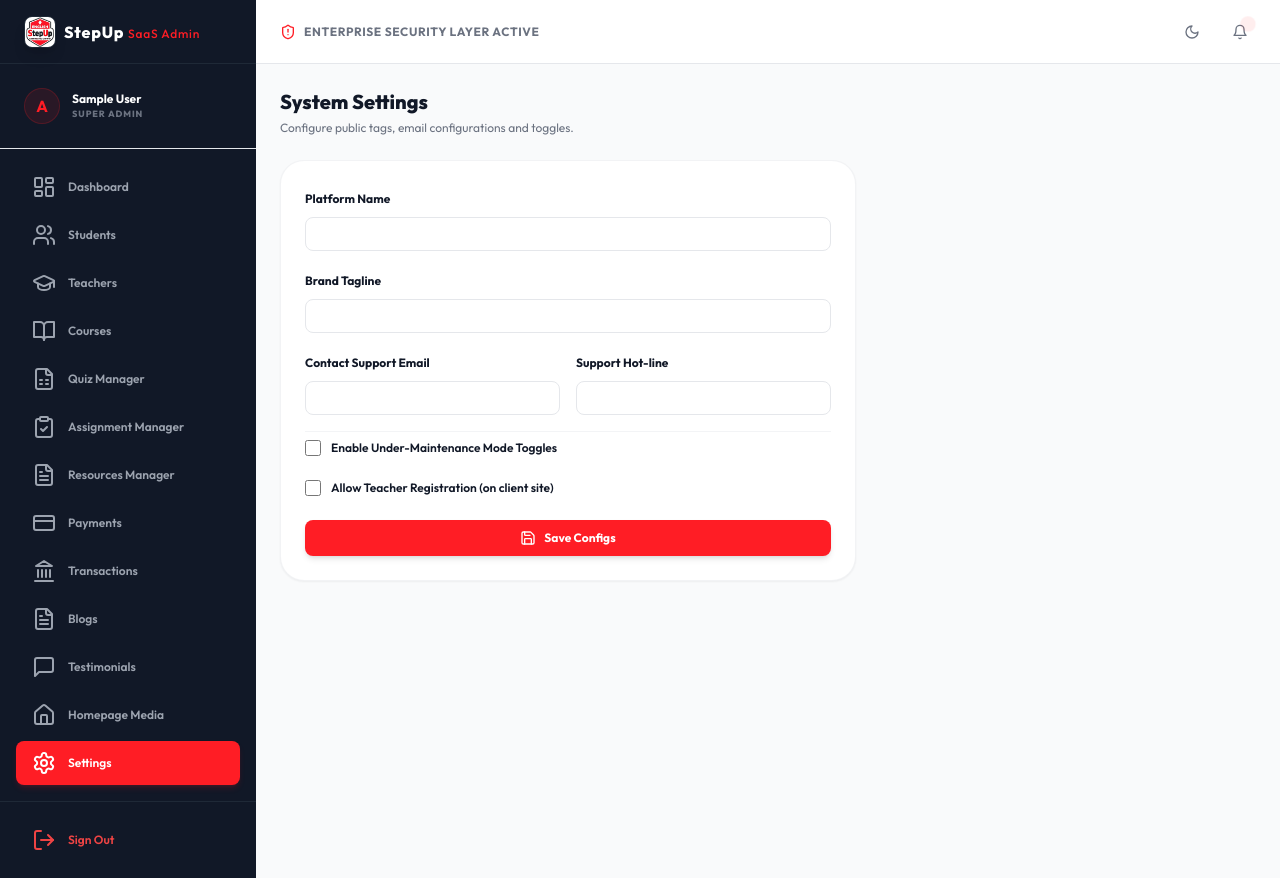
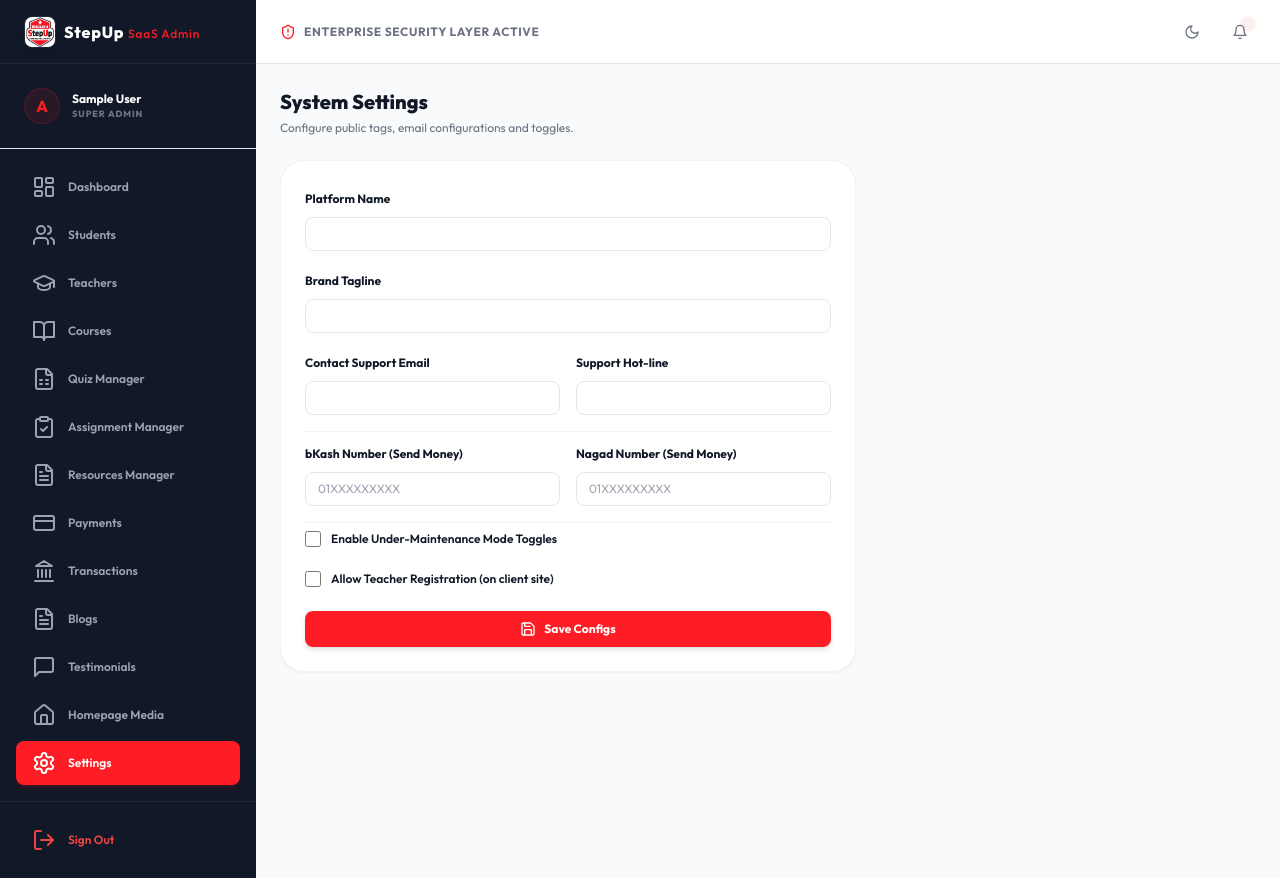
Before and after one commit to salahuddingfx/StepUp-Admin, a React (Vite) app: page /admin/settings in a window 1280 px wide. Built offline with nearby package versions, Linux system fonts and the light colour scheme; no server answers; sample sign-in values are in the browser's storage.

Commit message:
feat: implement admin dashboard services and system settings configuration page

```diff
--- a/src/pages/Settings.jsx
+++ b/src/pages/Settings.jsx
@@ -14,7 +14,9 @@ const Settings = () => {
       contactEmail: '',
       contactPhone: '',
       maintenanceMode: false,
-      allowTeacherRegistration: false
+      allowTeacherRegistration: false,
+      bkashNumber: '',
+      nagadNumber: ''
     }
   });
 
@@ -108,6 +110,27 @@ const Settings = () => {
               </div>
             </div>
 
+            <div className="grid grid-cols-1 sm:grid-cols-2 gap-4 pt-2 border-t border-gray-100 dark:border-gray-800/50">
+              <div className="space-y-2">
+                <label className="text-xs font-bold">bKash Number (Send Money)</label>
+                <input
+                  type="text"
+                  {...register('bkashNumber')}
+                  placeholder="01XXXXXXXXX"
+                  className="w-full px-3 py-2 bg-transparent border border-gray-250 dark:border-gray-800 rounded-lg text-xs focus:border-brand-red focus:outline-none"
+                />
+              </div>
+              <div className="space-y-2">
+                <label className="text-xs font-bold">Nagad Number (Send Money)</label>
+                <input
+                  type="text"
+                  {...register('nagadNumber')}
+                  placeholder="01XXXXXXXXX"
+                  className="w-full px-3 py-2 bg-transparent border border-gray-250 dark:border-gray-800 rounded-lg text-xs focus:border-brand-red focus:outline-none"
+                />
+              </div>
+            </div>
+
             <div className="space-y-2 pt-2 border-t border-gray-100 dark:border-gray-800/50">
               <label className="flex items-center space-x-2.5 cursor-pointer">
                 <input
```
